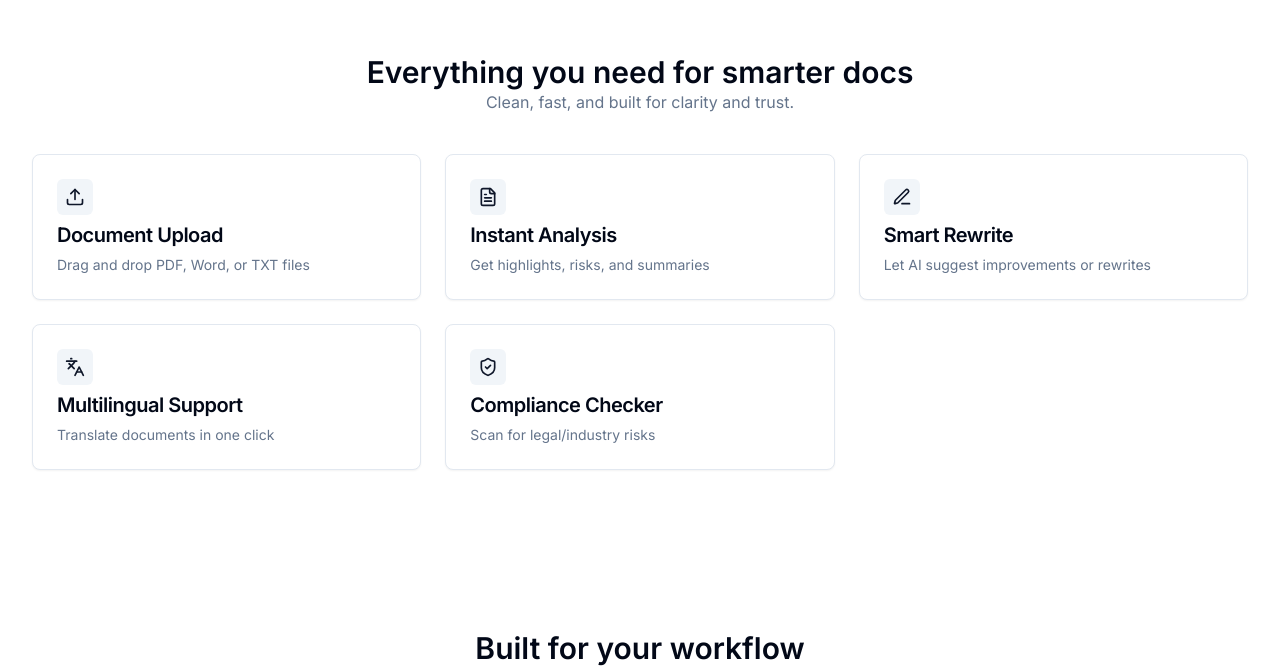
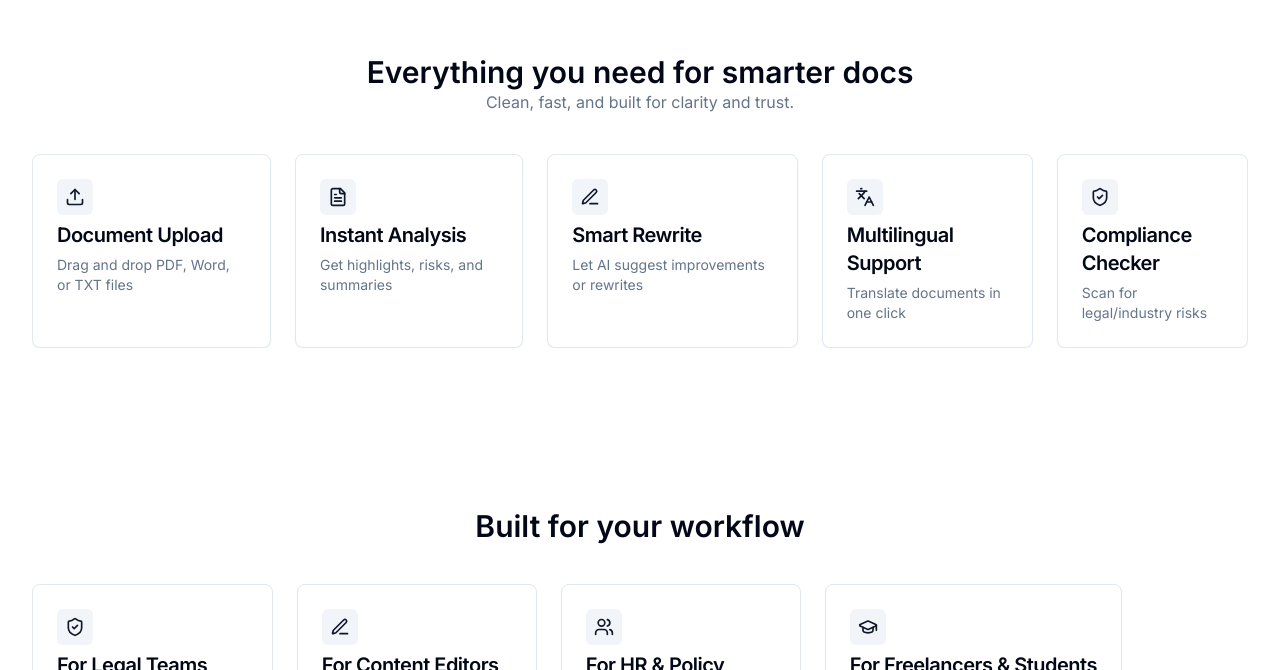
Before and after one commit to caspervdk/ai-docu, a React (Vite) app: page / in a window 1280 px wide. Shown: the part 741-1411 px from the top of the page. Built offline with nearby package versions, Linux system fonts and the light colour scheme.

Commit message:
Refactor: Arrange elements horizontally
Arrange all selected elements side-by-side in a horizontal layout and apply a distinct text color.

```diff
--- a/src/pages/Index.tsx
+++ b/src/pages/Index.tsx
@@ -77,7 +77,7 @@ const Index = () => {
             <h2 className="text-3xl font-semibold">Everything you need for smarter docs</h2>
             <p className="text-muted-foreground">Clean, fast, and built for clarity and trust.</p>
           </div>
-          <div className="grid sm:grid-cols-2 lg:grid-cols-3 gap-6">
+          <div className="flex flex-nowrap gap-6 overflow-x-auto snap-x snap-mandatory text-primary">
             {[{
               icon: Upload, title: 'Document Upload', desc: 'Drag and drop PDF, Word, or TXT files'
             },{
```
